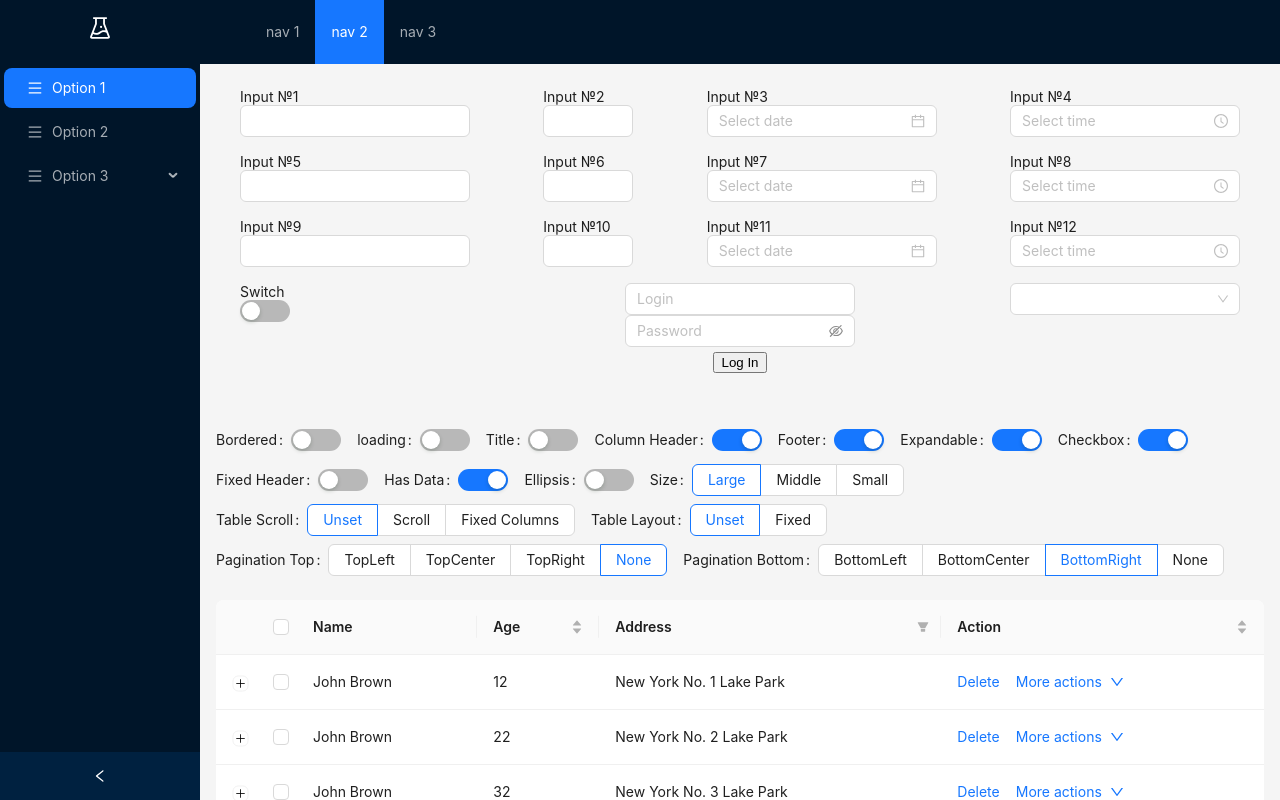
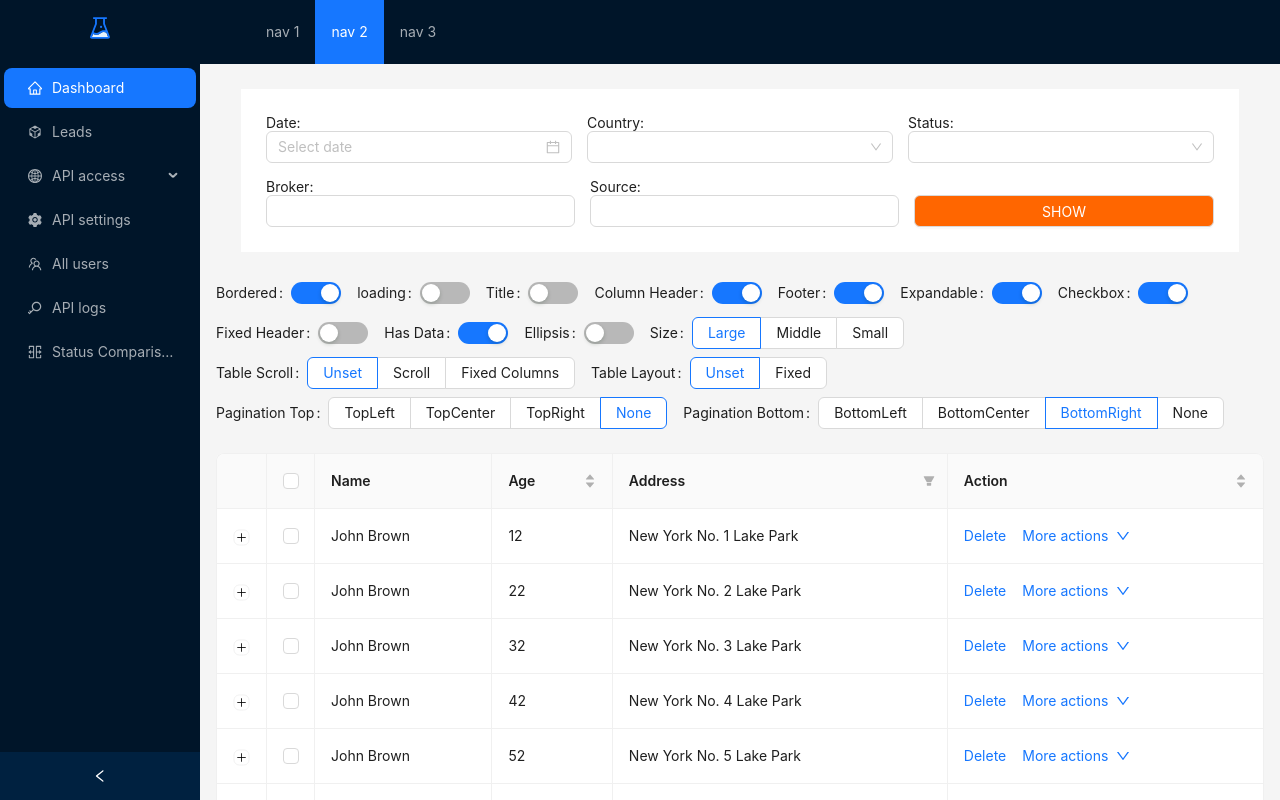
Before and after one commit to OleksiiMaslak/antd-demo, a React (Create React App) app: page / in a window 1280 px wide. Shown: the top 800 px of the page. Built offline with nearby package versions, Linux system fonts and the light colour scheme.

Commit message:
input component has been changed

```diff
--- a/src/App.js
+++ b/src/App.js
@@ -2,7 +2,7 @@
 import SiteSider from './components/Sider';
 import SiteHeader from './components/Header';
 import SiteForm from './components/Form';
-import SiteInputs from './components/Inputs';
+import ComponentWithInputs from './components/ComponentWithInputs';
 
 
 import { Layout } from 'antd';
@@ -21,7 +21,7 @@ function App() {
           <SiteHeader />
 
           <Content style={{ margin: '0 16px' }}>
-                <SiteInputs />
+                <ComponentWithInputs />
 
             <SiteForm />
 
--- /dev/null
+++ b/src/components/ComponentWithInputs.js
@@ -0,0 +1,62 @@
+import { Input, DatePicker, Select, Cascader, Button } from 'antd';
+
+const { Option } = Select;
+const options = [
+  {
+    value: 'usa',
+    label: 'USA',
+  },
+  {
+    value: 'uk',
+    label: 'Great Britain',
+  },
+  {
+    value: 'ua',
+    label: 'Ukraine',
+  },
+];
+
+const ComponentWithInputs = () => {
+  return (
+    <div style={{ backgroundColor: '#fff', margin: '25px', padding: '25px' }}>
+      <div style={{ display: 'flex', marginBottom: '15px' }}>
+        <label style={{ flex: 1 }}>
+          Date:
+          <DatePicker style={{width: "100%"}} />
+        </label>
+        <label style={{ flex: 1, marginLeft: '15px', marginRight: '15px' }}>
+          Country:
+          <Cascader
+            style={{
+              width: '100%',
+            }}
+            options={options}
+            multiple
+            maxTagCount="responsive"
+
+          />
+        </label>
+        <label style={{ flex: 1 }}>
+          Status:
+          <Select style={{ width: '100%' }}>
+            <Option value="active">Active</Option>
+            <Option value="inactive">Inactive</Option>
+          </Select>
+        </label>
+      </div>
+      <div style={{ display: 'flex', alignItems: 'self-end' }}>
+        <label style={{ flex: 1 }}>
+          Broker:
+          <Input />
+        </label>
+        <label style={{ flex: 1, marginLeft: '15px', marginRight: '15px' }}>
+          Source:
+          <Input />
+        </label>
+        <Button style={{ backgroundColor: '#ff6600', color: '#fff', minWidth: '300px '}}>SHOW</Button>
+      </div>
+    </div>
+  );
+};
+
+export default ComponentWithInputs;
--- a/src/components/Form.js
+++ b/src/components/Form.js
@@ -59,7 +59,7 @@ const defaultExpandable = {
 const defaultTitle = () => 'Here is title';
 const defaultFooter = () => 'Here is footer';
 const SiteForm = () => {
-  const [bordered, setBordered] = useState(false);
+  const [bordered, setBordered] = useState(true);
   const [loading, setLoading] = useState(false);
   const [size, setSize] = useState('large');
   const [expandable, setExpandable] = useState(defaultExpandable);
--- a/src/components/Inputs.js
+++ /dev/null
@@ -1,120 +0,0 @@
-import { Input, InputNumber, DatePicker, TimePicker, Switch, Cascader } from 'antd'
-
-const options = [
-  {
-    label: 'Light',
-    value: 'light',
-    children: new Array(20).fill(null).map((_, index) => ({
-      label: `Number ${index}`,
-      value: index,
-    })),
-  },
-  {
-    label: 'Bamboo',
-    value: 'bamboo',
-    children: [
-      {
-        label: 'Little',
-        value: 'little',
-        children: [
-          {
-            label: 'Toy Fish',
-            value: 'fish',
-          },
-          {
-            label: 'Toy Cards',
-            value: 'cards',
-          },
-          {
-            label: 'Toy Bird',
-            value: 'bird',
-          },
-        ],
-      },
-    ],
-  },
-];
-
-const onChange = (value) => {
-  console.log(value);
-};
-
-function SiteInputs() {
-    return (
-        <>
-            <div className="site-layout-background" style={{ padding: 24, minHeight: 360 }}>
-                  <div className="inputs-container">
-                    <div className="input-row">
-                      <label htmlFor="input-1-1">Input №1</label>
-                      <Input id="input-1-1" />
-                    </div>
-                    <div className="input-row">
-                      <label htmlFor="input-1-2">Input №2</label>
-                      <InputNumber id="input-1-2" />
-                    </div>
-                    <div className="input-row">
-                      <label htmlFor="input-1-3">Input №3</label>
-                      <DatePicker id="input-1-3" />
-                    </div>
-                    <div className="input-row">
-                      <label htmlFor="input-1-4">Input №4</label>
-                      <TimePicker id="input-1-4" />
-                    </div>
-                    <div className="input-row">
-                      <label htmlFor="input-2-1">Input №5</label>
-                      <Input id="input-2-1" />
-                    </div>
-                    <div className="input-row">
-                      <label htmlFor="input-2-2">Input №6</label>
-                      <InputNumber id="input-2-2" />
-                    </div>
-                    <div className="input-row">
-                      <label htmlFor="input-2-3">Input №7</label>
-                      <DatePicker id="input-2-3" />
-                    </div>
-                    <div className="input-row">
-                      <label htmlFor="input-2-4">Input №8</label>
-                      <TimePicker id="input-2-4" />
-                    </div>
-                    <div className="input-row">
-                      <label htmlFor="input-3-1">Input №9</label>
-                      <Input id="input-3-1" />
-                    </div>
-                    <div className="input-row">
-                      <label htmlFor="input-3-2">Input №10</label>
-                      <InputNumber id="input-3-2" />
-                    </div>
-                    <div className="input-row">
-                      <label htmlFor="input-3-3">Input №11</label>
-                      <DatePicker id="input-3-3" />
-                    </div>
-                    <div className="input-row">
-                      <label htmlFor="input-3-4">Input №12</label>
-                      <TimePicker id="input-3-4" />
-                    </div>
-                    <div className="input-row">
-                      <label htmlFor="input-switch">Switch</label>
-                      <Switch id="input-switch" />
-                    </div>
-                    <div className="input-row">
-                      <Input placeholder="Login" className="input-1-1" />
-                      <Input.Password placeholder="Password" className="input-1-2" />
-                      <button className="login-btn">Log In</button>
-                    </div>
-                    <div className="input-row">
-                      <Cascader
-                        style={{
-                          width: '100%',
-                        }}
-                        options={options}
-                        onChange={onChange}
-                        multiple
-                        maxTagCount="responsive"
-                      />
-                    </div>
-                  </div>
-            </div>
-        </>
-    )
-}
-export default SiteInputs;
--- a/src/components/Sider.js
+++ b/src/components/Sider.js
@@ -1,7 +1,7 @@
 import { Layout, Menu } from 'antd';
-import { ExperimentOutlined } from '@ant-design/icons';
+import { ExperimentOutlined, ExperimentFilled, ExperimentTwoTone } from '@ant-design/icons';
 import { useState } from 'react';
-import { MenuOutlined, RightOutlined } from '@ant-design/icons';
+import { MenuOutlined, RightOutlined, HomeOutlined, CodeSandboxOutlined, GlobalOutlined, SettingFilled, TeamOutlined, KeyOutlined, SplitCellsOutlined } from '@ant-design/icons';
 
 const { Sider } = Layout;
 const { SubMenu } = Menu;
@@ -18,19 +18,21 @@ function MySider() {
   return (
     <Sider collapsible collapsed={collapsed} onCollapse={onCollapse}>
         <div className="app-logo">
-          <ExperimentOutlined style={{ fontSize: 24, color: '#fff' }} />
+          <a href="#">
+            <ExperimentTwoTone style={{ fontSize: 24, color: '#fff' }} />
+          </a>
         </div>
         <Menu theme="dark" defaultSelectedKeys={['1']} mode="inline">
-          <Menu.Item key="1" icon={<MenuOutlined />}>
-            Option 1
+          <Menu.Item key="1" icon={<HomeOutlined />}>
+            Dashboard
           </Menu.Item>
-          <Menu.Item key="2" icon={<MenuOutlined />}>
-            Option 2
+          <Menu.Item key="2" icon={<CodeSandboxOutlined />}>
+            Leads
           </Menu.Item>
           <SubMenu
             key="sub1"
-            icon={<MenuOutlined />}
-            title="Option 3"
+            icon={<GlobalOutlined />}
+            title="API access"
             popupOffset={[10, 0]}
           >
             <Menu.Item key="3" icon={<RightOutlined />}>
@@ -43,6 +45,18 @@ function MySider() {
               Option 3.3
             </Menu.Item>
           </SubMenu>
+          <Menu.Item key="6" icon={<SettingFilled />}>
+            API settings
+          </Menu.Item>
+          <Menu.Item key="7" icon={<TeamOutlined />}>
+            All users
+          </Menu.Item>
+          <Menu.Item key="8" icon={<KeyOutlined  />}>
+            API logs
+          </Menu.Item>
+          <Menu.Item key="9" icon={<SplitCellsOutlined  />}>
+            Status Comparisons
+          </Menu.Item>
         </Menu>
       </Sider>
   );
```
